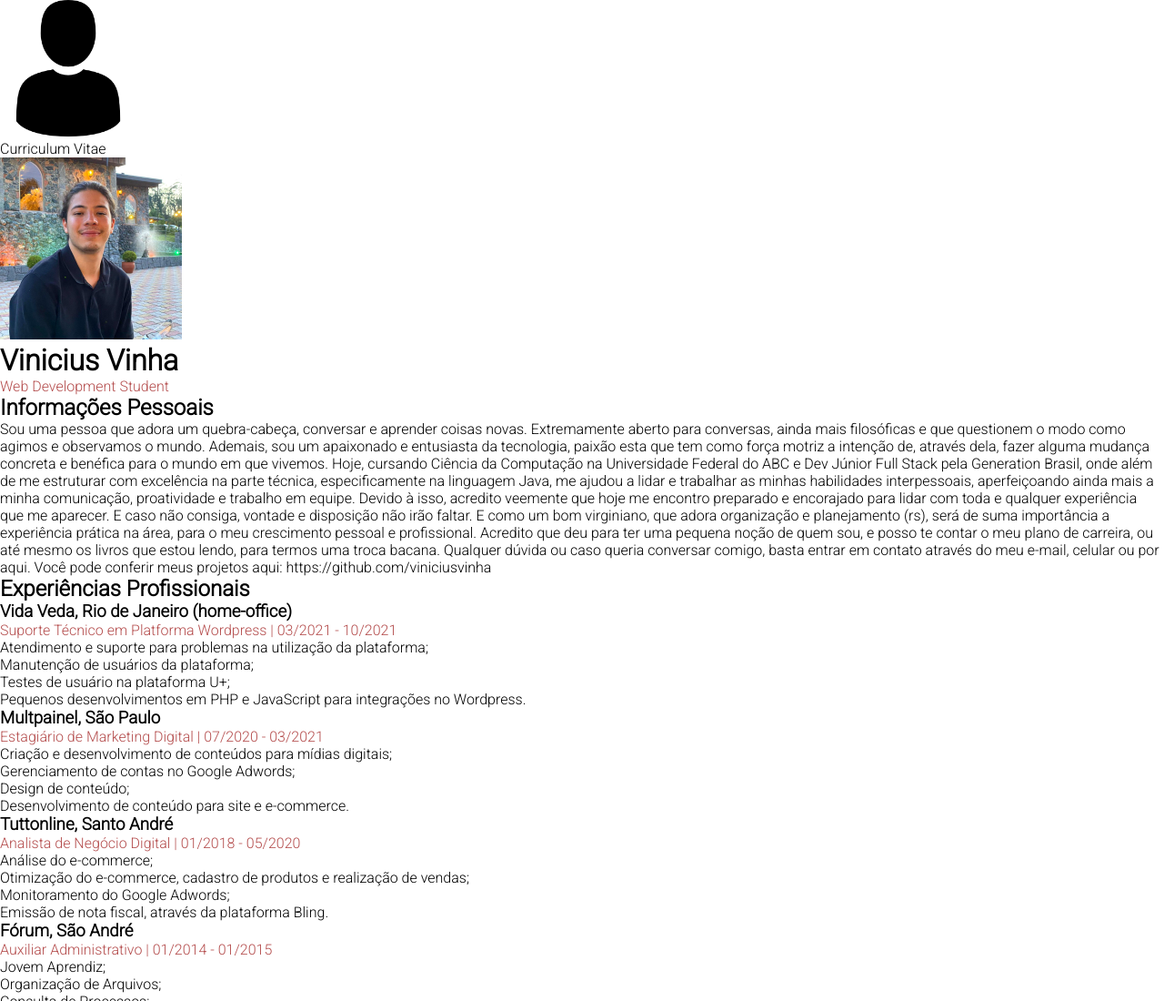
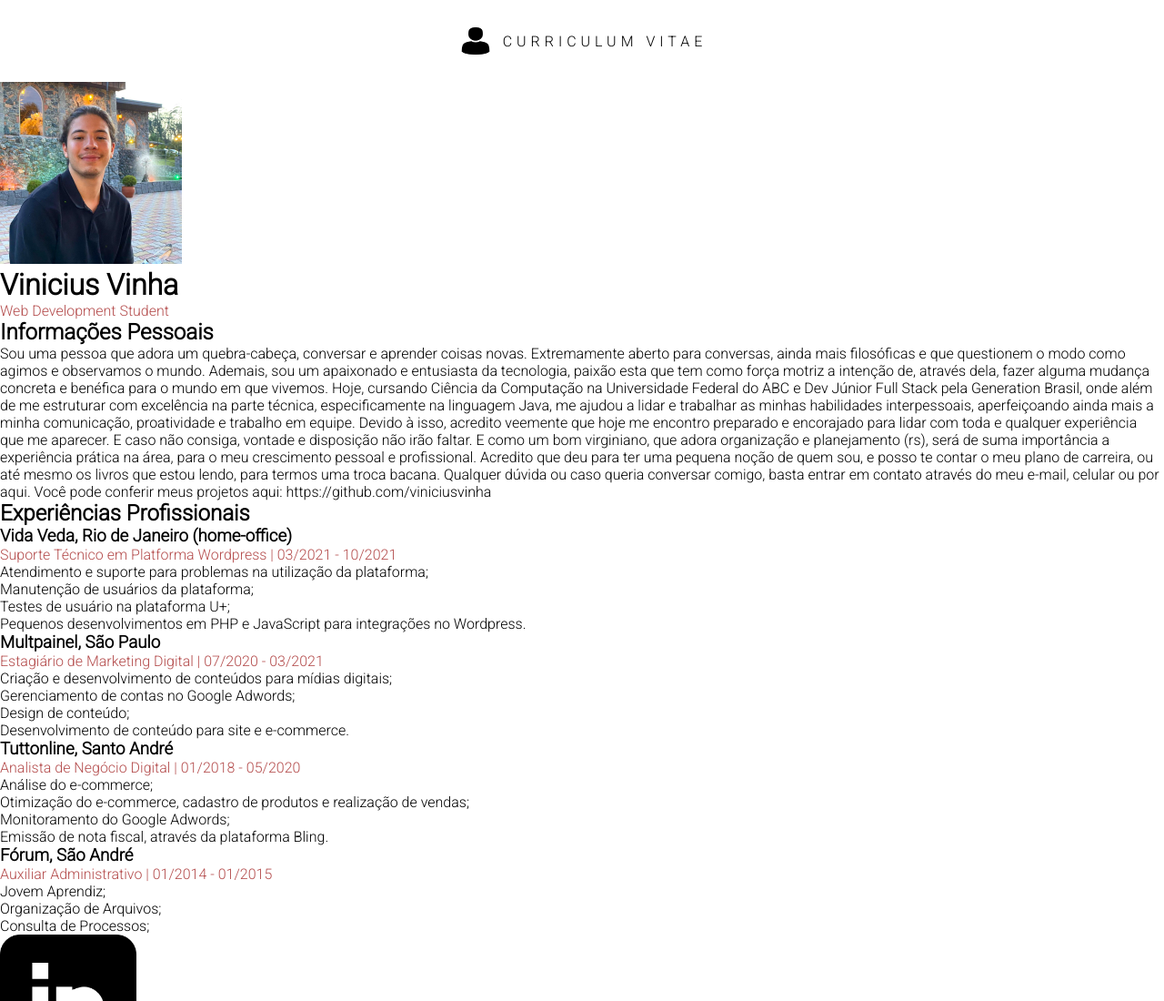
Before and after one commit to viniciusvinha/curriculo, a plain HTML site: page index.html in a window 1280 px wide. Shown: the top 1100 px of the page at 91% size. Drawn offline with Linux system fonts and the light colour scheme.

Commit message:
styling layout with flex-box

```diff
--- a/css/style.css
+++ b/css/style.css
@@ -44,3 +44,26 @@ body{
 .contact-button{
     text-decoration: none;
 }
+
+.flex{
+    display: flex;
+}
+
+.uppercase{
+    text-transform: uppercase;
+}
+
+.letter-spacing{
+    letter-spacing: 5px;
+}
+
+#container-titulo{
+    align-items: center;
+    justify-content: center;
+    height: 90px;
+}
+
+#container-titulo img{
+    height: 30px;
+    margin-right: 10px;
+}
--- a/index.html
+++ b/index.html
@@ -9,9 +9,10 @@
 </head>
 <body>
     <header>
-        <div>
-            <img src="/curriculo/img/icon-curriculo-vitae.png" alt="Logotipo do Currículo" width="150px">
-            <p>Curriculum Vitae</p>
+
+        <div id="container-titulo" class="flex">
+            <img src="/curriculo/img/icon-curriculo-vitae.png" alt="Logotipo do Currículo" width="40px">
+            <p class="uppercase letter-spacing">Curriculum Vitae</p>
         </div>
         <img src="/curriculo/img/profile-image.png" alt="Foto pessoal" width="200px">
         <div>
```
